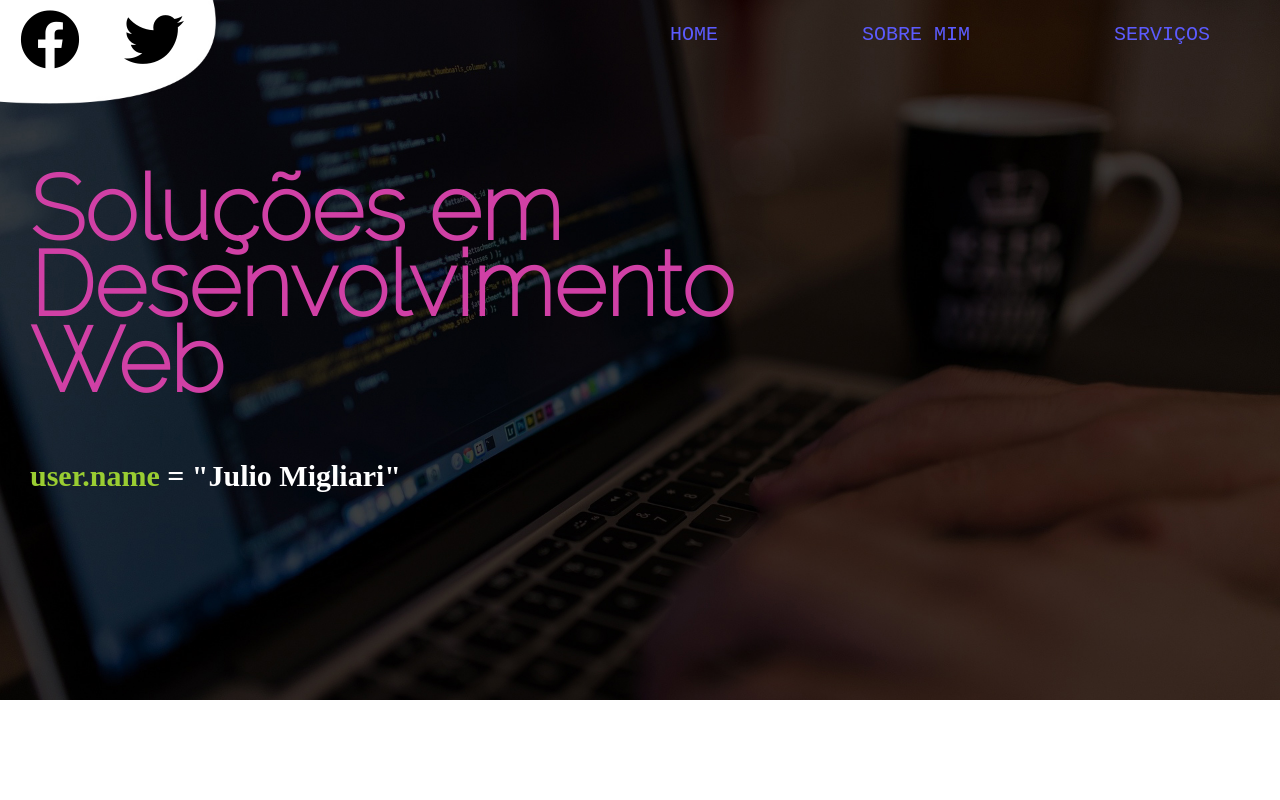
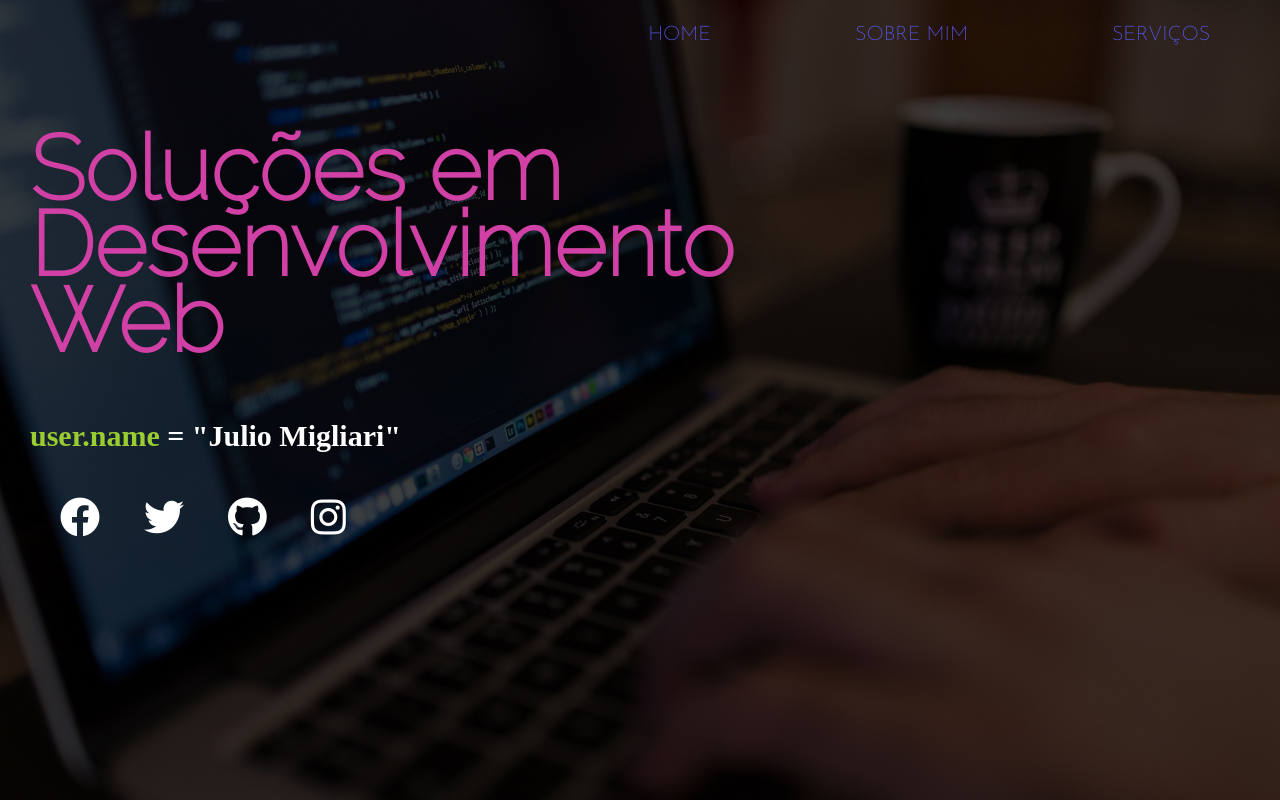
Before and after one commit to Vennomouz/migliariWebDev, a PHP site: page / in a window 1280 px wide. Run offline with PHP 8.4, Linux system fonts and the light colour scheme; some libraries are stand-ins or nearby versions; some web fonts are replaced.

Commit message:
cabo o banner

```diff
--- a/css/style.css
+++ b/css/style.css
@@ -1,18 +1,24 @@
 header{
     width: 100%;
-    height: 700px;
-    background-image: url("../imagens/banner3.jpg");
+    height: 100vh;
+    background-image: url("../imagens/banner5.jpg");
     background-repeat: no-repeat;
     background-size: cover;
     /* background-position: center; */
 }
 .redes{
-    float: left;
-    position: absolute;
+    margin-left: 40px;
+    /* float: left;
+    position: absolute; */
+    /* display: none; */
 }
 .fab{
-    font-size: 60px!important;
-    margin: 10px 20px;
+    font-size: 40px;
+    color: white;
+    margin: 20px;
+    /* margin: 10px -20px; */
+    /* background-color: white; */
+    /* border-radius: 50%; */
 }
 .menuPrincipal ul{
     /* position: fixed;
@@ -29,11 +35,11 @@ header{
     list-style: none;
     padding: 0 30px;
     margin: 0 40px;
-    /* border-left: 5px solid white; */
+    /* border-left: 5px solid blue; */
     /* transform: skewX(-20deg); */
 }
 .menuPrincipal ul li a{
-    font-family: 'Courier New', Courier, monospace;
+    font-family: 'Josefin Sans', sans-serif;
     font-size: 20px;
     text-decoration: none;
     color:#5c5bfe;
@@ -44,7 +50,6 @@ header{
     margin-left: 30px;
     color: rgb(208, 64, 165);
     width: 50%;
-    padding-top: 40px;
     line-height: 76px;
     /*-webkit-text-stroke-width: 1px;  CONTORNO DO TEXTO
     -webkit-text-stroke-color: #000;*/
--- a/index.php
+++ b/index.php
@@ -10,23 +10,28 @@
         <link rel="preconnect" href="https://fonts.gstatic.com">
         <link href="https://fonts.googleapis.com/css2?family=Vesper+Libre:wght@700&display=swap" rel="stylesheet">
         <link href="https://fonts.googleapis.com/css2?family=Raleway:wght@100&display=swap" rel="stylesheet">
+        <link href="https://fonts.googleapis.com/css2?family=Josefin+Sans:wght@200&display=swap" rel="stylesheet">
     </head>
 
     <header>
-        <div class="redes">
-            <i class="fab fa-facebook"></i>
-            <i class="fab fa-twitter"></i>
-        </div>
         <div class="menuPrincipal">
             <ul>
                 <li><a href="">Home</a></li>
                 <li><a href="">Sobre mim</a></li>
                 <li><a href="">Serviços</a></li>
+                <!-- <li><i class="fab fa-facebook"></i></li>
+                <li><i class="fab fa-twitter"></i></li> -->
             </ul>
             <div class="tituloBanner">
                 <h1>Soluções em Desenvolvimento Web</h1>
                 <h2><a>user.name</a> = "Julio Migliari"</h2>
                 <!-- <p>Soluções em <strong>Desenvolvimento Web</strong> para o seu negócio.</p> -->
+            </div>
+            <div class="redes">
+                <i class="fab fa-facebook"></i>
+                <i class="fab fa-twitter"></i>
+                <i class="fab fa-github"></i>
+                <i class="fab fa-instagram"></i>
             </div>
         </div>
     </header>
```
Also changed, not shown: imagens/banner5.jpg (renamed from imagens/banner3 - Copia.jpg).
